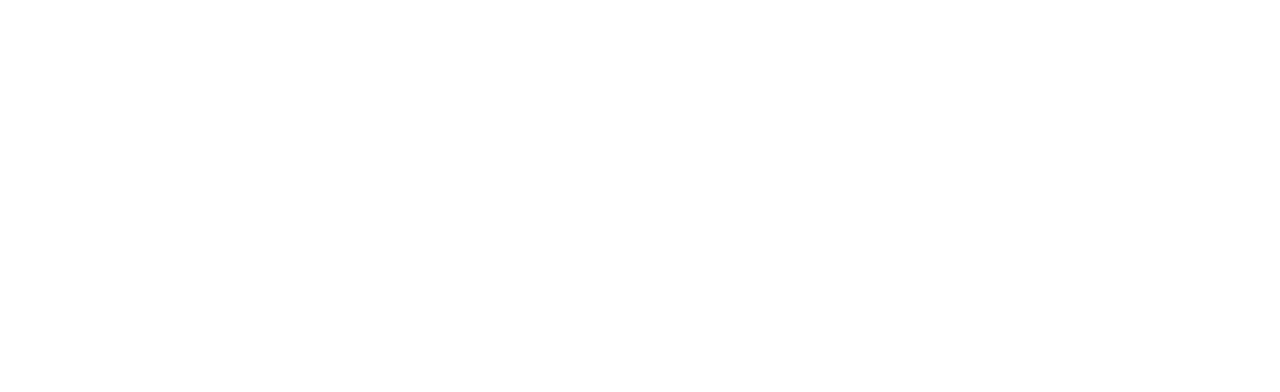
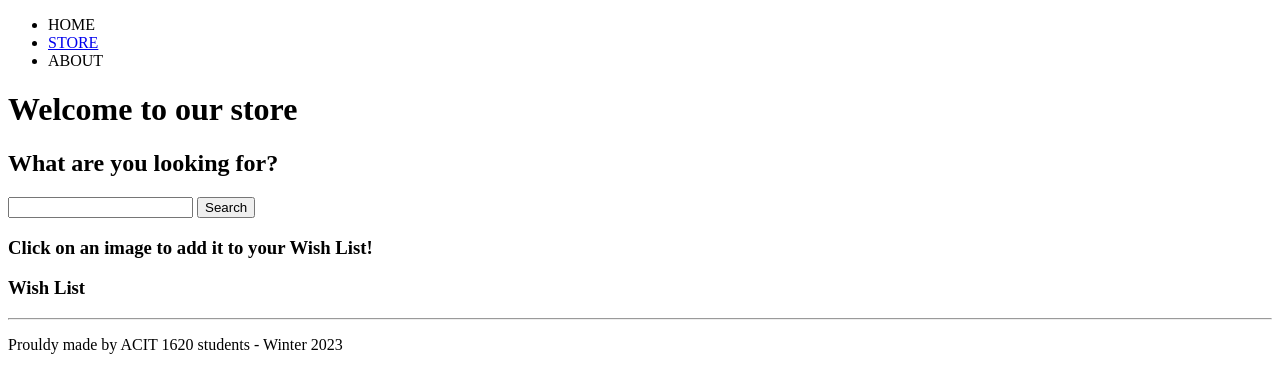
Before and after one commit to nbrar1282/Online-Store-Final-Exam-, a plain HTML site: page index.html in a window 1280 px wide. Drawn offline with Linux system fonts and the light colour scheme.

Commit message:
Makes the proper structure and initialises new branch

```diff
--- a/index.html
+++ b/index.html
@@ -10,5 +10,31 @@
 </head>
 <body>
 
+
+        <ul>
+          <li><a>HOME</a></li>
+          <li><a href="store.html">STORE</a></li>
+          <li><a>ABOUT</a></li>
+        </ul>
+
+        <h1>Welcome to our store</h1>
+
+        <h2>What are you looking for?</h2>
+
+        <input />
+        <button>Search</button>
+
+        <section>
+          <h3>Click on an image to add it to your Wish List!</h3>
+        </section>
+
+        <section>
+          <h3>Wish List</h3>
+          <hr />
+        </section>
+
+        <p>Prouldy made by ACIT 1620 students - Winter 2023</p>
+
+
 </body>
 </html>
```
Also changed, not shown: images/Book1.png (added), images/Book2.png (added), images/Book3.png (added), images/Book4.png (added).
